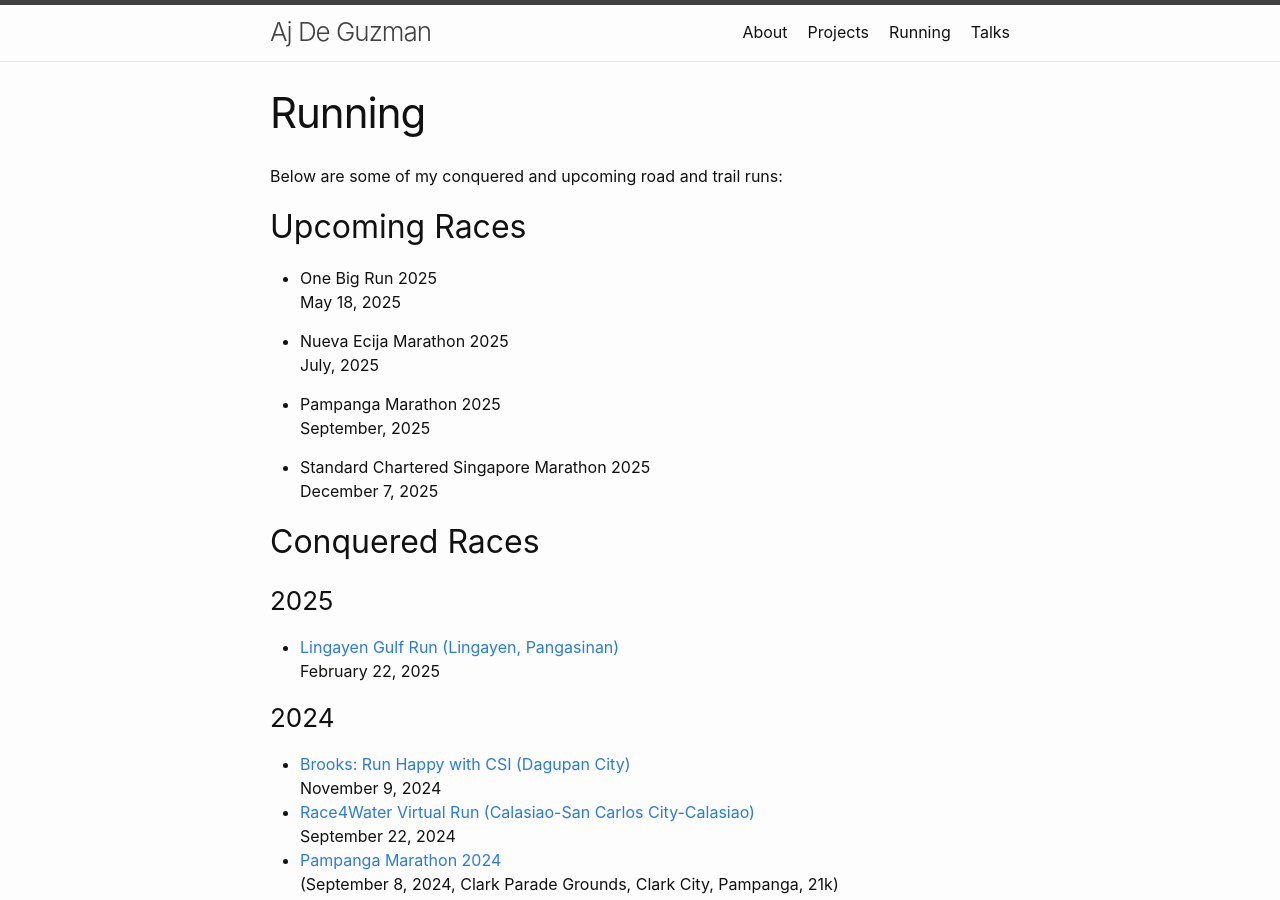
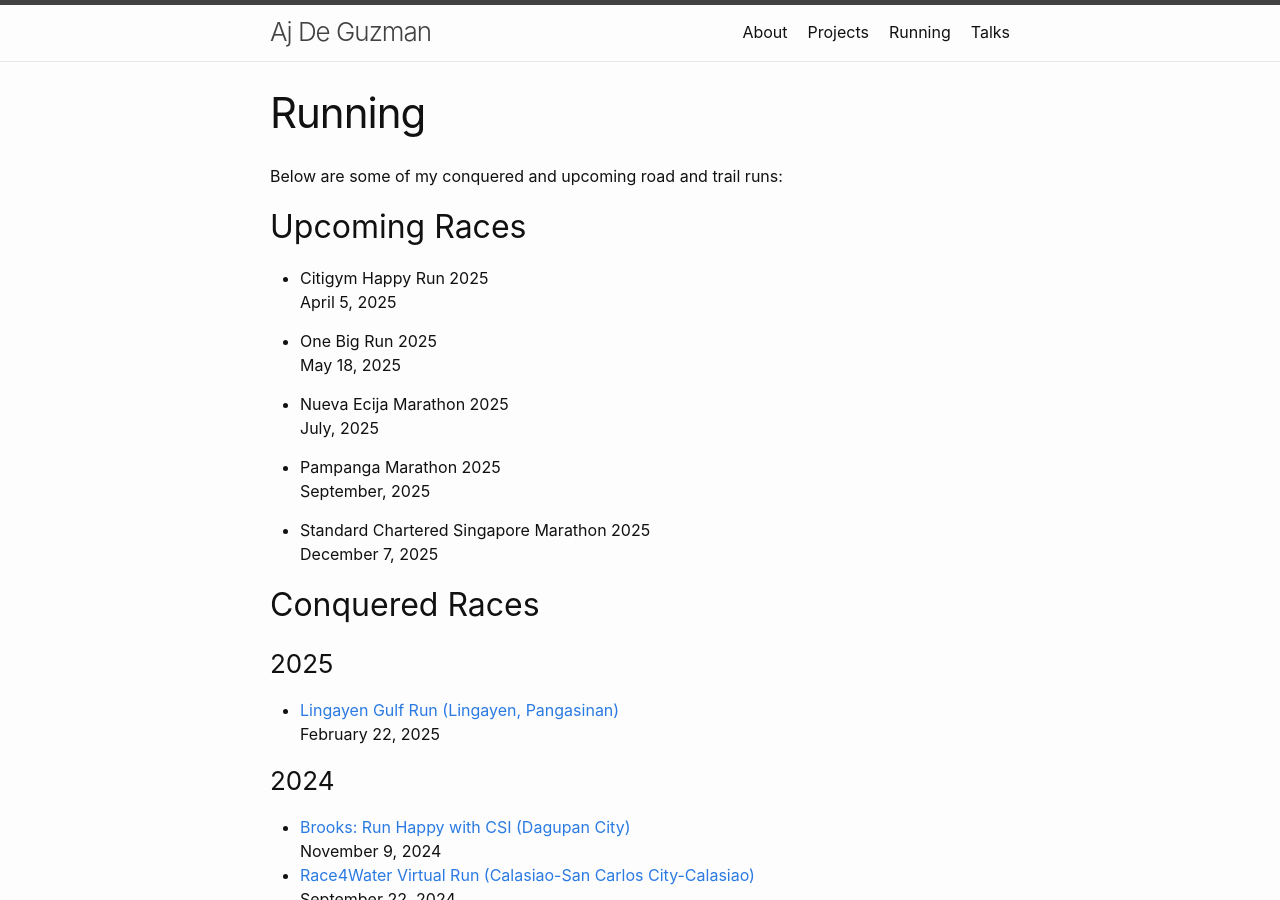
Before and after one commit to ajdeguzman/ajdeguzman.github.io, a Jekyll site: the page built from running.md, in a window 1280 px wide and 900 px high. Built offline with Jekyll 4.4.1, drawn with Linux system fonts in a browser that asks for light colours.

Commit message:
Update running.md

```diff
--- a/running.md
+++ b/running.md
@@ -7,6 +7,9 @@ permalink: /running/
 Below are some of my conquered and upcoming road and trail runs:
 
 ## Upcoming Races
+
+- Citigym Happy Run 2025
+<br> April 5, 2025
 
 - One Big Run 2025
 <br> May 18, 2025
```
